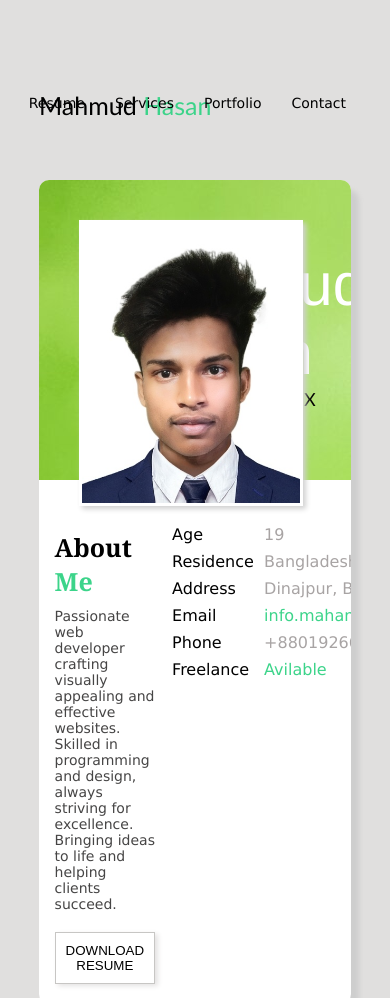
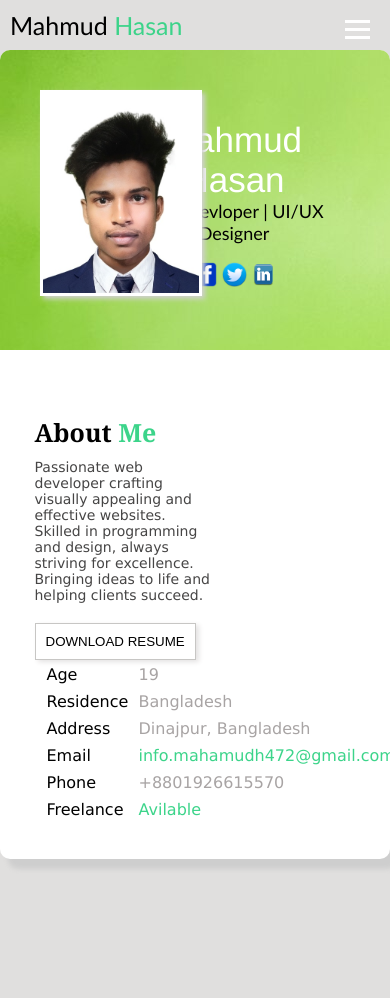
Before and after one commit to mahamudh472/portfolio-old, a plain HTML site: page index.html in a window 390 px wide. Shown: the top 998 px of the page. After the commit the page ends 939 px from the top, so only its background shows below. Drawn offline with Linux system fonts and the light colour scheme.

Commit message:
Add files via upload

```diff
--- a/index.html
+++ b/index.html
@@ -22,6 +22,11 @@
                 <button href="" onclick="slide('service')" class="links">Services</button>
                 <button href="" onclick="slide('portfolio')" class="links">Portfolio</button>
                 <button href="" onclick="slide('contact')" class="links">Contact</button>
+            </div>
+            <div class="hamburger">
+                <span class="bar"></span>
+                <span class="bar"></span>
+                <span class="bar"></span>
             </div>
         </div>
         <div class="portfolio-card active-card" id="index">
--- a/style/main.js
+++ b/style/main.js
@@ -13,3 +13,15 @@ function slide(containerId) {
       containerToShow.style.height = "auto";
     }
   }
+
+  // hamburger menu
+  const hamburger = document.querySelector('.hamburger')
+const navMenu = document.querySelector('.h-right')
+hamburger.addEventListener('click', () =>{
+    hamburger.classList.toggle("active")
+    navMenu.classList.toggle("active")
+})
+document.querySelectorAll(".links").forEach(n => n.addEventListener('click', ()=>{
+    hamburger.classList.remove('active')
+    navMenu.classList.remove('active')
+}))
--- a/style/style.css
+++ b/style/style.css
@@ -96,10 +96,67 @@ hr{
 
 }
 
+.hamburger{
+    display: none;
+    cursor: pointer;
+}
+.bar{
+    display: block;
+    width: 25px;
+    height: 3px;
+    margin: 5px auto;
+    -webkit-transition: all 0.3s ease-in-out;
+    transition: all 0.3s ease-in-out;
+    background-color: #fff;
+}
+@media(max-width:768px){
+    .hamburger{
+        display: block;
+        position: absolute;
+        top: 15px;
+        right: 20px;
+    }
+
+    .hamburger.active .bar:nth-child(2){
+        opacity:0;
+    }
+    .hamburger.active .bar:nth-child(1){
+        transform: translateY(8px) rotate(45deg);
+    }
+    .hamburger.active .bar:nth-child(3){
+        transform: translateY(-8px) rotate(-45deg);
+    }
+    .links{
+        color: white;
+    }
+    .h-right{
+        position: fixed;
+        left: -100%;
+        top: 50px;
+        gap: 0;
+        flex-direction: column;
+        background-color: rgb(0, 0, 0);
+        width: 100%;
+        text-align: center;
+        transition: 0.3s;
+    }
+    .nav-item{
+        margin: 16px 0;
+    }
+    .h-right.active{
+        left: 0;
+    }
+    #logo{
+        width: 80%;
+        height: auto;
+    }
+
+}
+
 /* ------------------------------------------------------------- */
 /* ------------------- Home Page ------------------------------- */
 /* -------------------------------------------------------------- */
-*{}
+
 .portfolio-card {
     width: 100%;
     background-color: #fff;
@@ -111,6 +168,34 @@ hr{
     opacity: 0;
     height: 0;
     transition: opacity .5s ease, height 0.1s ease;
+}
+@media screen and (max-width:1000px) {
+    .portfolio-main-container{
+        margin: 0;
+        width: 100%;
+    }
+    .profile-img{
+        height: 200px !important;
+    }
+    .portfolio-header{
+        padding: 10px;
+    }
+    .name{
+         font-size: 35px !important;
+    }
+    .portfolio-card-bottom, .resume-container, .contact-container{
+        flex-direction: column;
+        padding: 15px;
+    }
+    .service-container{
+        grid-template-columns: auto !important;
+        justify-content: center;
+    }
+    .portfolio-header{
+        padding-top: 10px !important;
+        margin-bottom: 0 !important;
+    }
+
 }
 
 .portfolio-card.active-card{
```
